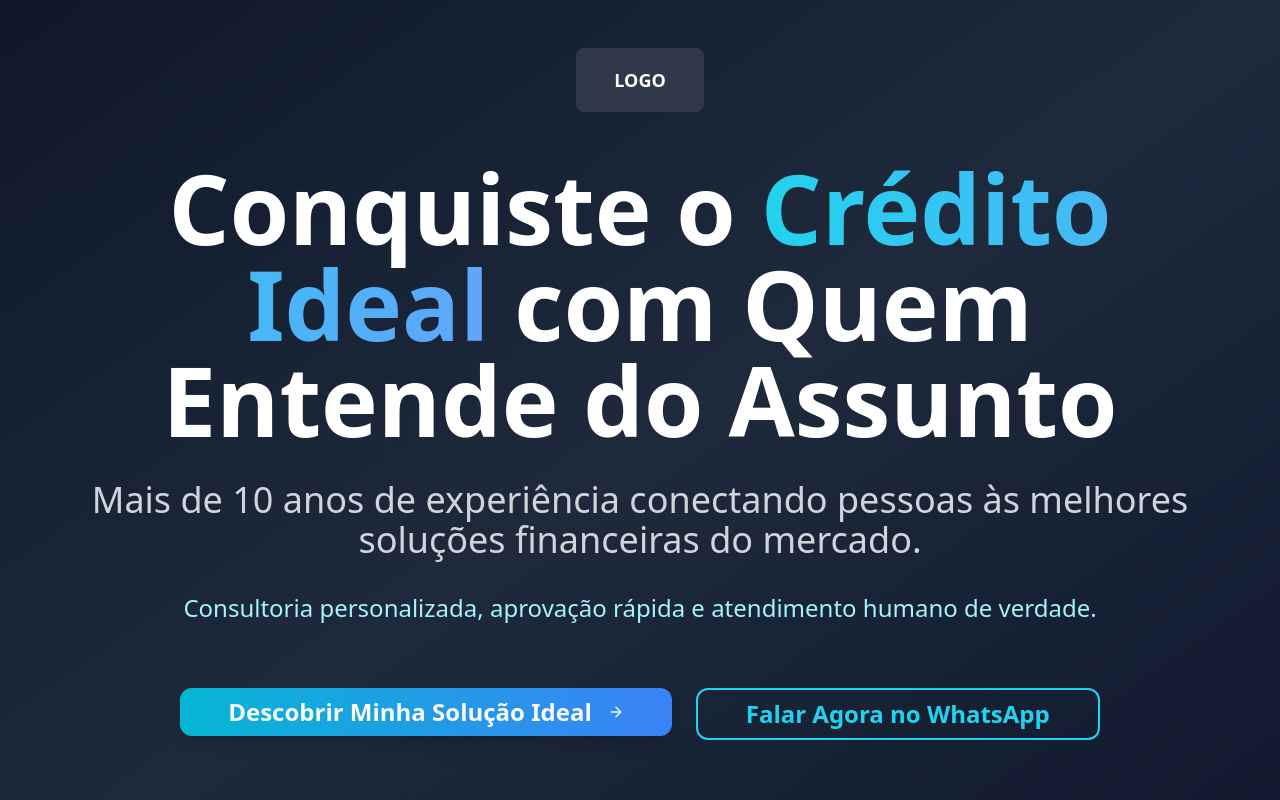
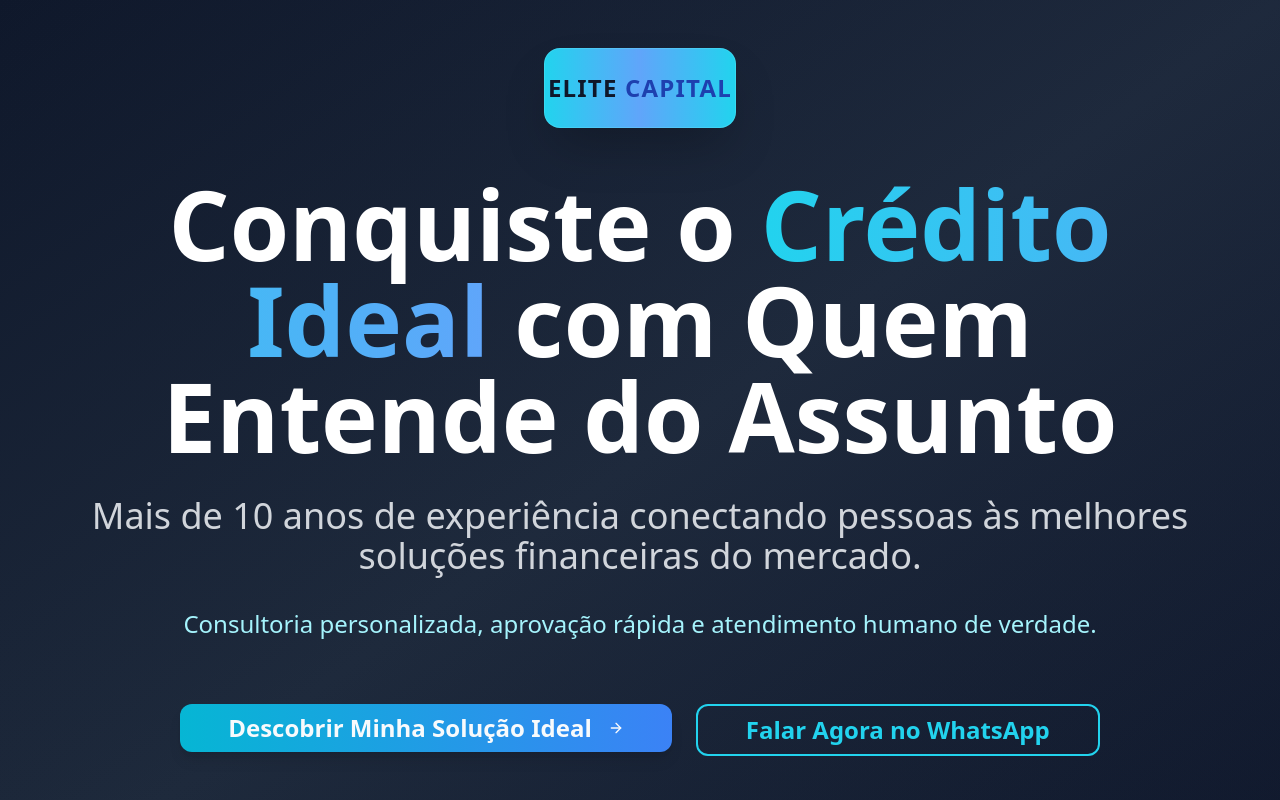
Before and after one commit to flowsyncia/elite-capital-compass-quiz, a React (Vite) app: page / in a window 1280 px wide. Shown: the top 800 px of the page. Built offline with nearby package versions, Linux system fonts and the light colour scheme.

Commit message:
Add logo to Hero section
Added the logo placeholder to the Hero section.

```diff
--- a/src/components/HeroSection.tsx
+++ b/src/components/HeroSection.tsx
@@ -21,10 +21,12 @@ const HeroSection = ({ onStartQuiz }: HeroSectionProps) => {
 
         <div className="container mx-auto px-4 py-12 relative z-10">
           <div className="text-center max-w-6xl mx-auto">
-            {/* Logo placeholder */}
+            {/* Logo */}
             <div className="mb-12">
-              <div className="w-32 h-16 bg-white/10 rounded-lg mx-auto flex items-center justify-center">
-                <span className="text-white font-bold text-lg">LOGO</span>
+              <div className="w-48 h-20 bg-gradient-to-r from-cyan-400 via-blue-400 to-cyan-400 rounded-2xl mx-auto flex items-center justify-center shadow-2xl border border-cyan-300/30">
+                <div className="text-slate-900 font-black text-2xl tracking-wider">
+                  ELITE <span className="text-blue-800">CAPITAL</span>
+                </div>
               </div>
             </div>
 
```
